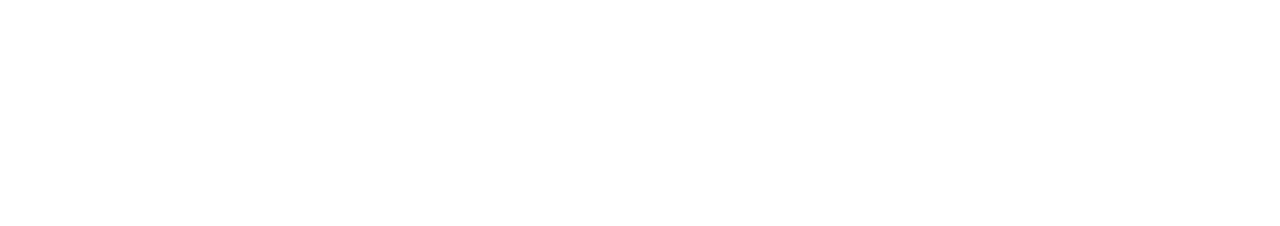
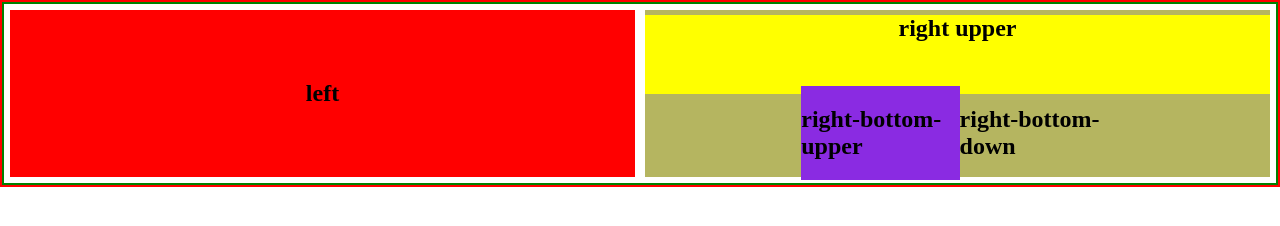
Before and after one commit to raselworshop/task-eight, a plain HTML site: page index-one.html in a window 1280 px wide. Drawn offline with Linux system fonts and the light colour scheme.

Commit message:
added unnesesary contents

```diff
--- a/index-one.html
+++ b/index-one.html
@@ -4,15 +4,18 @@
     <meta charset="UTF-8">
     <meta name="viewport" content="width=device-width, initial-scale=1.0">
     <title>Layout for responsive grid design</title>
+    <link rel="stylesheet" href="./styles/style-one.css">
 </head>
 <body>
-    <section>
-        <div class="left-red-side"></div>
+    <section class="divs-container">
+        <div class="left-red-side">
+            <h1>left</h1>
+        </div>
         <div class="right-divs-container">
-            <div class="right-upper-div"></div>
+            <div class="right-upper-div"><h1>right upper</h1></div>
             <div class="right-down-div-container">
-                <div class="down-div-one"></div>
-                <div class="down-div-second"></div>
+                <div class="down-div-one"><h2>right-bottom-upper</h2></div>
+                <div class="down-div-second"><h2>right-bottom-down</h2></div>
             </div>
         </div>
     </section>
--- /dev/null
+++ b/styles/style-one.css
@@ -0,0 +1,51 @@
+body{
+    margin: 0;
+    padding: 0;
+    border: 2px solid red;
+}
+.divs-container{
+    border: 2px solid green;
+    display: grid;
+    grid-template-columns: repeat(2, 1fr);
+    gap: 10px;
+    flex-grow: calc(50%);
+    padding: 6px;
+}
+.left-red-side{
+    background-color: red;
+}
+.left-red-side h1{
+    margin: 50px;
+    padding: 20px;
+    text-align: center;
+}
+/* right */
+.right-divs-container{
+    background-color: rgb(181, 181, 96);
+    display: flex;
+    flex-direction: column;
+    justify-content: center;
+    align-items: center;
+}
+/* right upper */
+.right-upper-div{
+    background-color: yellow;
+    width: 100%;
+    height: 47%;
+}
+.right-upper-div h1{
+    margin: 0;
+    text-align: center;
+}
+/* right down */
+.right-down-div-container{
+    display: flex;
+    flex-direction: row;
+    justify-content: center;
+    align-items: center;
+    width: 50%;
+    height: 47%;
+}
+.down-div-one{
+    background-color: blueviolet;
+}
```
Also changed, not shown: styles/style.css (+7 -0 lines).
